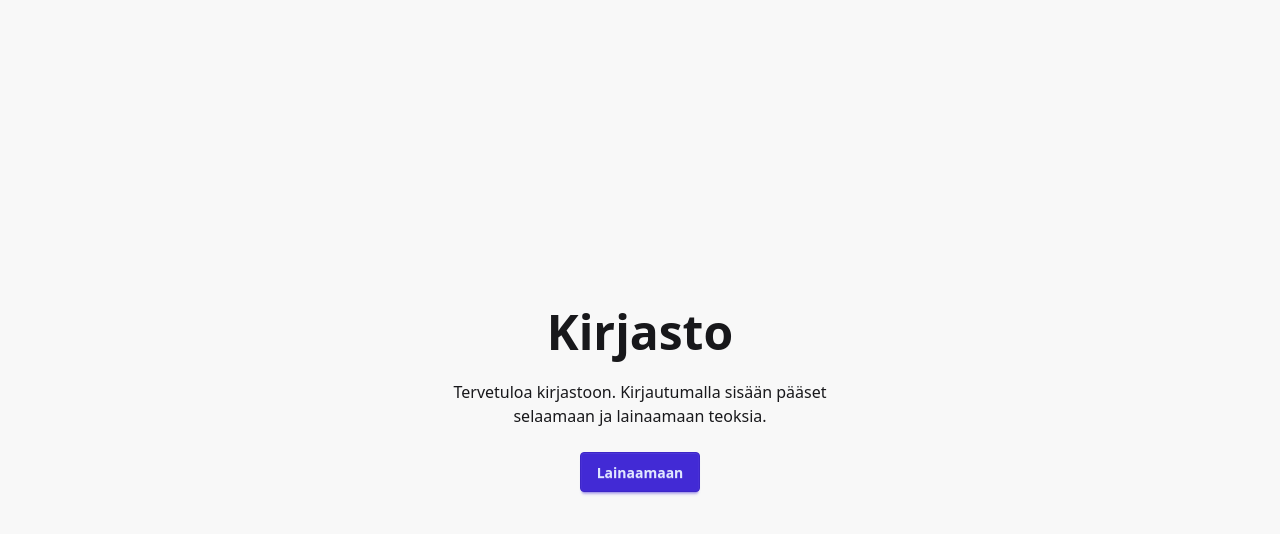
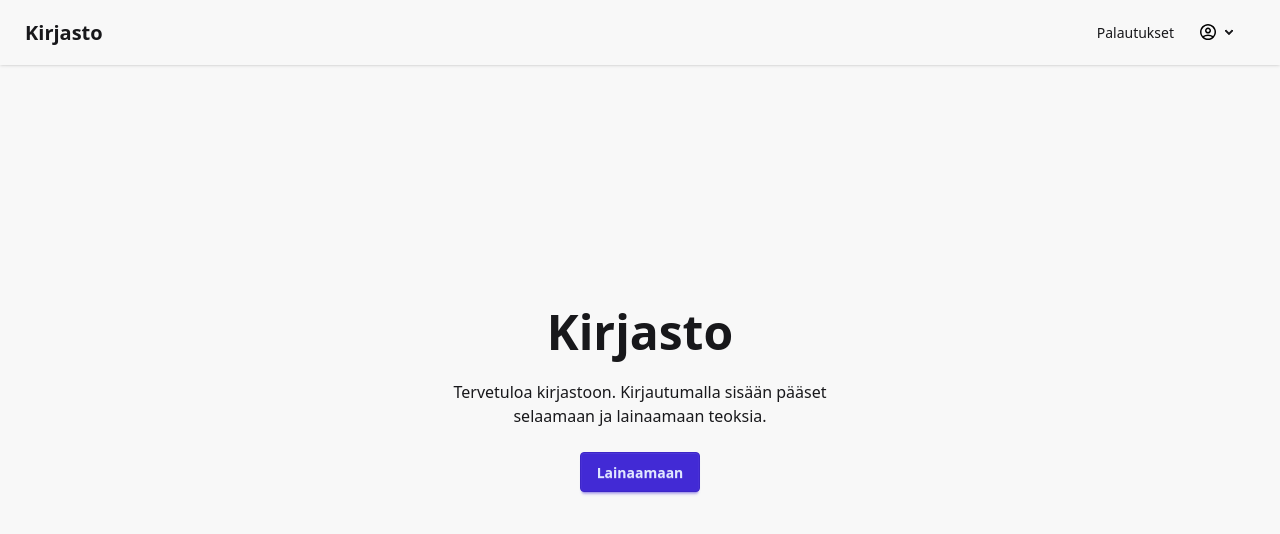
Before and after one commit to kashmirai/kirjasto, a Next.js app in the folder my-app/: page / in a window 1280 px wide. Shown: the top 534 px of the page. Built offline with nearby package versions, Linux system fonts and the light colour scheme.

Commit message:
Route groupit ja layoutit

```diff
--- a/my-app/app/(auth)/layout.tsx
+++ b/my-app/app/(auth)/layout.tsx
@@ -1,22 +1,7 @@
 import type { Metadata } from "next";
 import { Geist, Geist_Mono } from "next/font/google";
-import "../globals.css";
 import { UserProvider } from "@/context/UserContext";
 
-const geistSans = Geist({
-  variable: "--font-geist-sans",
-  subsets: ["latin"],
-});
-
-const geistMono = Geist_Mono({
-  variable: "--font-geist-mono",
-  subsets: ["latin"],
-});
-
-export const metadata: Metadata = {
-  title: "Kirjasto",
-  description: "Generated by create next app",
-};
 
 export default function LoginLayout({
   children,
--- a/my-app/app/lainaus/layout.tsx
+++ b/my-app/app/(main)/layout.tsx
@@ -1,17 +1,17 @@
-'use client'
-import React from 'react';
-import { useUser } from "@/context/UserContext";
+import type { Metadata } from "next";
+import { Geist, Geist_Mono } from "next/font/google";
+import { UserProvider } from "@/context/UserContext";
 
-export default function LainausLayout({
+
+export default function MainLayout({
   children,
 }: Readonly<{
   children: React.ReactNode;
 }>) {
+  return (
 
-
-  return (
-    <>
-      <div className="navbar fixed top-0 left-0 w-full z-50 shadow-sm bg-base-200">
+    <main>
+                        <div className="navbar fixed top-0 left-0 w-full z-50 shadow-sm bg-base-200">
         <div className="flex-1">
           <a className="btn btn-ghost text-xl">Kirjasto</a>
         </div>
@@ -32,7 +32,8 @@ export default function LainausLayout({
           </ul>
         </div>
       </div>
-      <main>{children}</main>
-    </>
+        {children}
+    </main>
+
   );
 }
--- a/my-app/app/layout.tsx
+++ b/my-app/app/layout.tsx
@@ -29,7 +29,11 @@ export default function RootLayout({
         className={`${geistSans.variable} ${geistMono.variable} antialiased`}
       >
         <UserProvider>
+
+        <main>
         {children}
+        </main>
+
         </UserProvider>
 
       </body>
```
Also changed, not shown: my-app/app/(main)/lainaus/page.tsx (renamed from my-app/app/lainaus/page.tsx), my-app/app/(main)/page.tsx (renamed from my-app/app/page.tsx).
